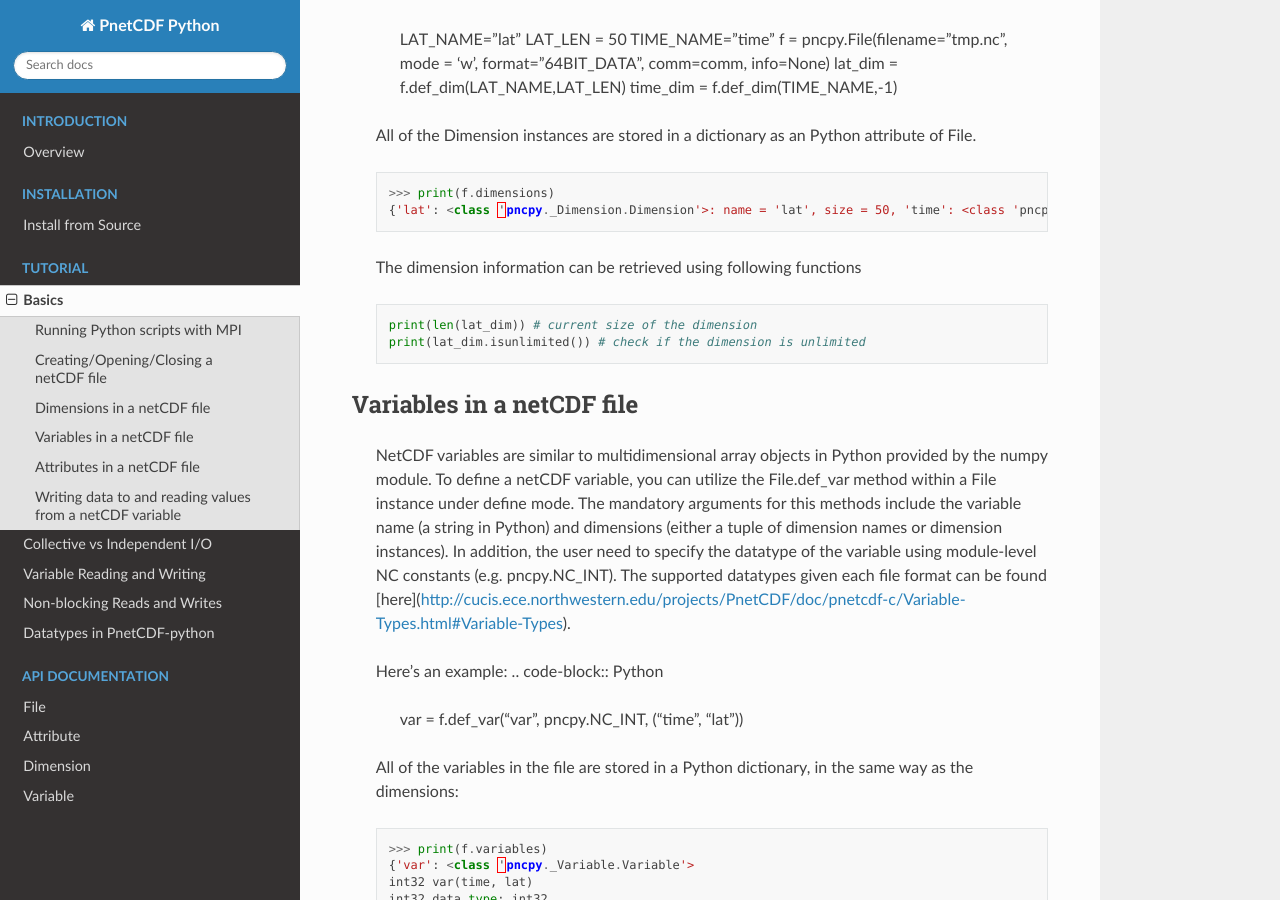
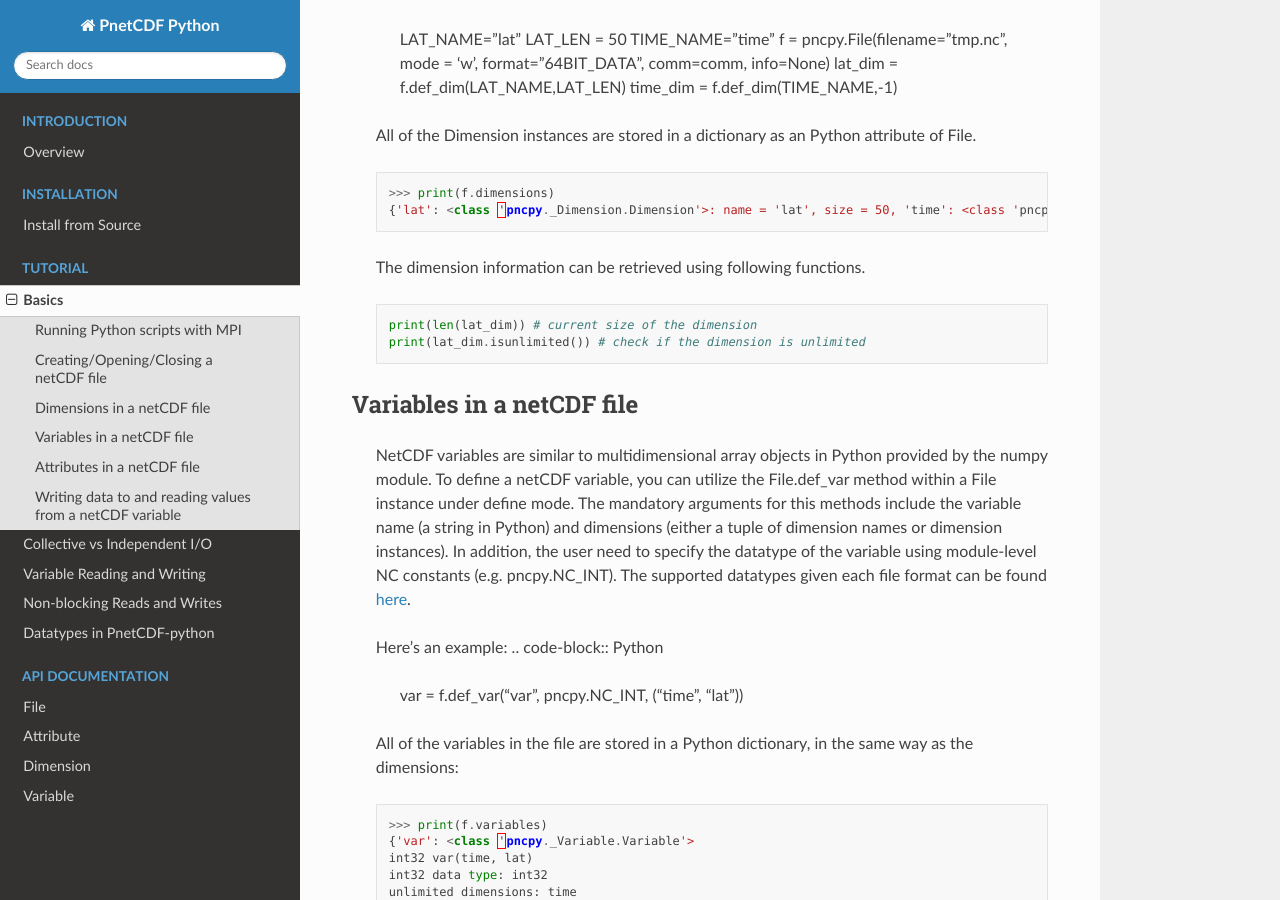
Before and after one commit to Parallel-NetCDF/PnetCDF-Python, a Sphinx documentation site: the page built from docs/source/tutorial/basic.rst, in a window 1280 px wide and 900 px high, scrolled down 1203 px. Built offline with Sphinx 7.4.7 and the Read the Docs theme 2.0.0, drawn with Linux system fonts in a browser that asks for light colours.

Commit message:
Updated docs

```diff
--- a/docs/source/tutorial/basic.rst
+++ b/docs/source/tutorial/basic.rst
@@ -66,7 +66,7 @@
     >>> print(f.dimensions)
     {'lat': <class 'pncpy._Dimension.Dimension'>: name = 'lat', size = 50, 'time': <class 'pncpy._Dimension.Dimension'> (unlimited): name = 'time', size = 0}
 
- The dimension information can be retrieved using following functions
+ The dimension information can be retrieved using following functions.
 
  .. code-block:: Python
 
@@ -80,7 +80,7 @@
  variable, you can utilize the File.def_var method within a File instance under define mode. The mandatory arguments for
  this methods include the variable name (a string in Python) and dimensions (either a tuple of dimension names or dimension
  instances). In addition, the user need to specify the datatype of the variable using module-level NC constants (e.g. pncpy.NC_INT).
- The supported datatypes given each file format can be found [here](http://cucis.ece.northwestern.edu/projects/PnetCDF/doc/pnetcdf-c/Variable-Types.html#Variable-Types).
+ The supported datatypes given each file format can be found `here <http://cucis.ece.northwestern.edu/projects/PnetCDF/doc/pnetcdf-c/Variable-Types.html#Variable-Types>`_.
 
  Here's an example:
  .. code-block:: Python
```
Also changed, not shown: 5 other files.
